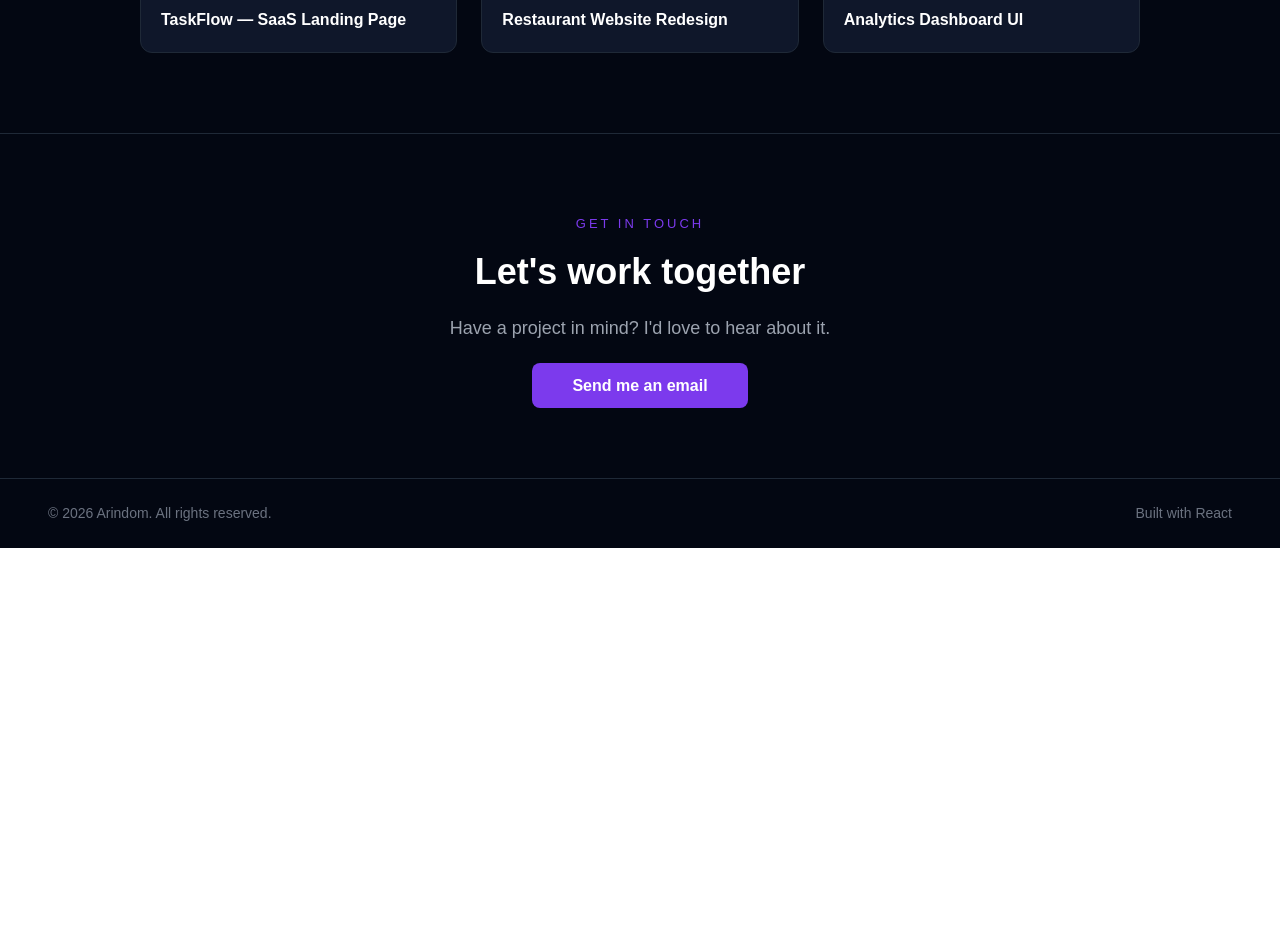
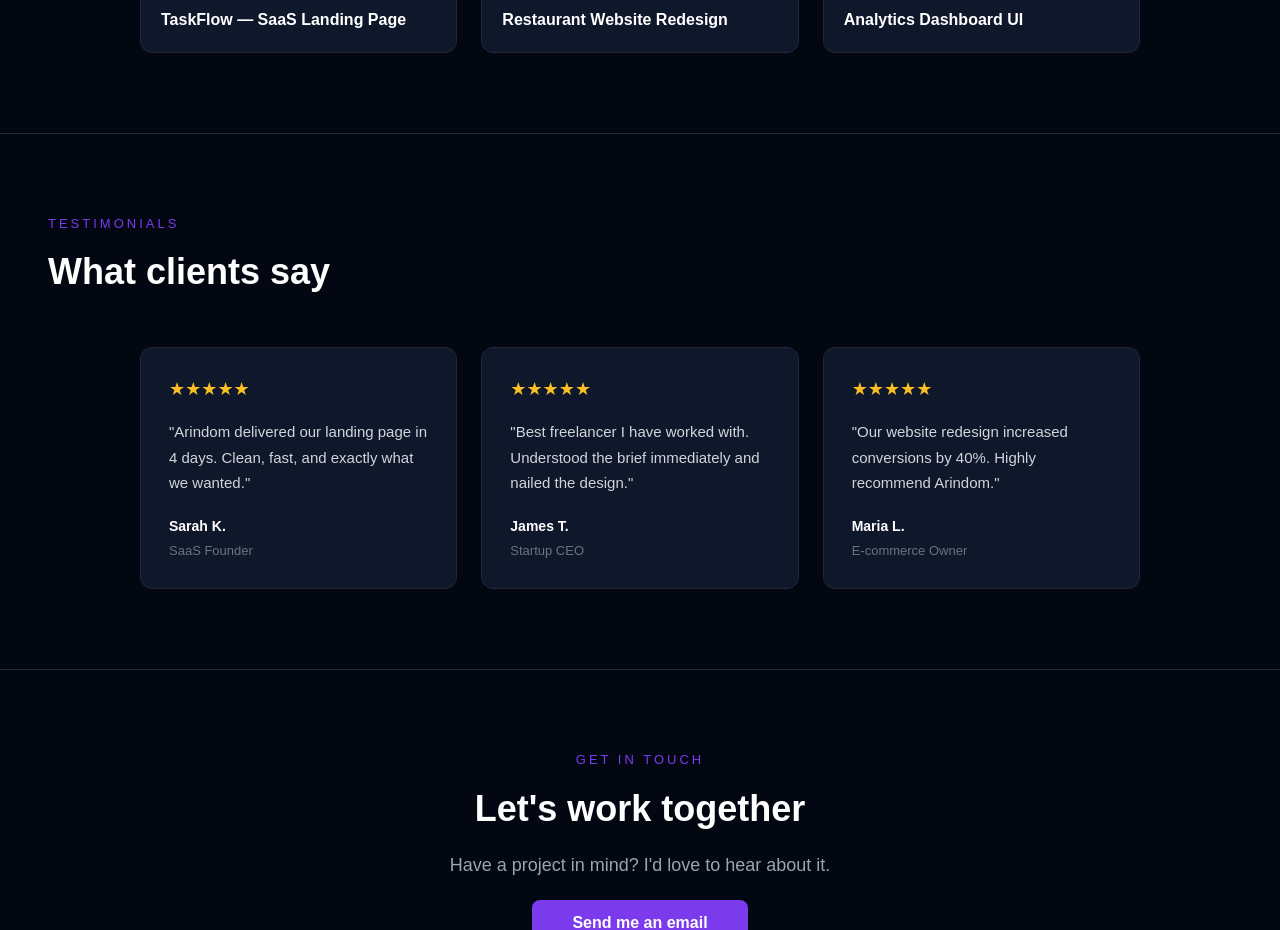
Before and after one commit to arindom13-debug/my-portfolio, a React (Vite) app: page / in a window 1280 px wide. Shown: the part 1920-2850 px from the top of the page. Before the commit the page ends 2468 px from the top, so only its background shows below. Built offline with nearby package versions, Linux system fonts and the light colour scheme.

Commit message:
add testimonials section

```diff
--- a/src/App.jsx
+++ b/src/App.jsx
@@ -357,6 +357,111 @@ function App() {
         </div>
       </section>
 
+      {/* Testimonials */}
+      <section style={{ padding: "80px 48px", borderTop: "1px solid #1f2937" }}>
+        <p
+          style={{
+            color: "#7c3aed",
+            fontSize: "13px",
+            letterSpacing: "3px",
+            textTransform: "uppercase",
+            marginBottom: "12px",
+          }}
+        >
+          Testimonials
+        </p>
+        <h2
+          style={{
+            fontSize: "36px",
+            fontWeight: "bold",
+            marginBottom: "48px",
+            margin: "0 0 48px 0",
+          }}
+        >
+          What clients say
+        </h2>
+        <div
+          style={{
+            display: "grid",
+            gridTemplateColumns: "repeat(auto-fit, minmax(280px, 1fr))",
+            gap: "24px",
+            maxWidth: "1000px",
+            margin: "0 auto",
+          }}
+        >
+          {[
+            {
+              quote:
+                "Arindom delivered our landing page in 4 days. Clean, fast, and exactly what we wanted.",
+              name: "Sarah K.",
+              role: "SaaS Founder",
+            },
+            {
+              quote:
+                "Best freelancer I have worked with. Understood the brief immediately and nailed the design.",
+              name: "James T.",
+              role: "Startup CEO",
+            },
+            {
+              quote:
+                "Our website redesign increased conversions by 40%. Highly recommend Arindom.",
+              name: "Maria L.",
+              role: "E-commerce Owner",
+            },
+          ].map((t, i) => (
+            <div
+              key={i}
+              style={{
+                backgroundColor: "#0f172a",
+                border: "1px solid #1f2937",
+                borderRadius: "12px",
+                padding: "28px",
+                textAlign: "left",
+              }}
+            >
+              <p
+                style={{
+                  color: "#fbbf24",
+                  fontSize: "18px",
+                  marginBottom: "16px",
+                }}
+              >
+                ★★★★★
+              </p>
+              <p
+                style={{
+                  color: "#d1d5db",
+                  fontSize: "15px",
+                  lineHeight: "1.7",
+                  marginBottom: "20px",
+                }}
+              >
+                "{t.quote}"
+              </p>
+              <p
+                style={{
+                  color: "white",
+                  fontWeight: "600",
+                  fontSize: "14px",
+                  margin: "0",
+                }}
+              >
+                {t.name}
+              </p>
+              <p
+                style={{
+                  color: "#6b7280",
+                  fontSize: "13px",
+                  margin: "4px 0 0 0",
+                }}
+              >
+                {t.role}
+              </p>
+            </div>
+          ))}
+        </div>
+      </section>
+
       {/* Contact */}
       <section
         id="contact"
```
Also changed, not shown: 1 other file (tests, documents, lock files or other folders).
